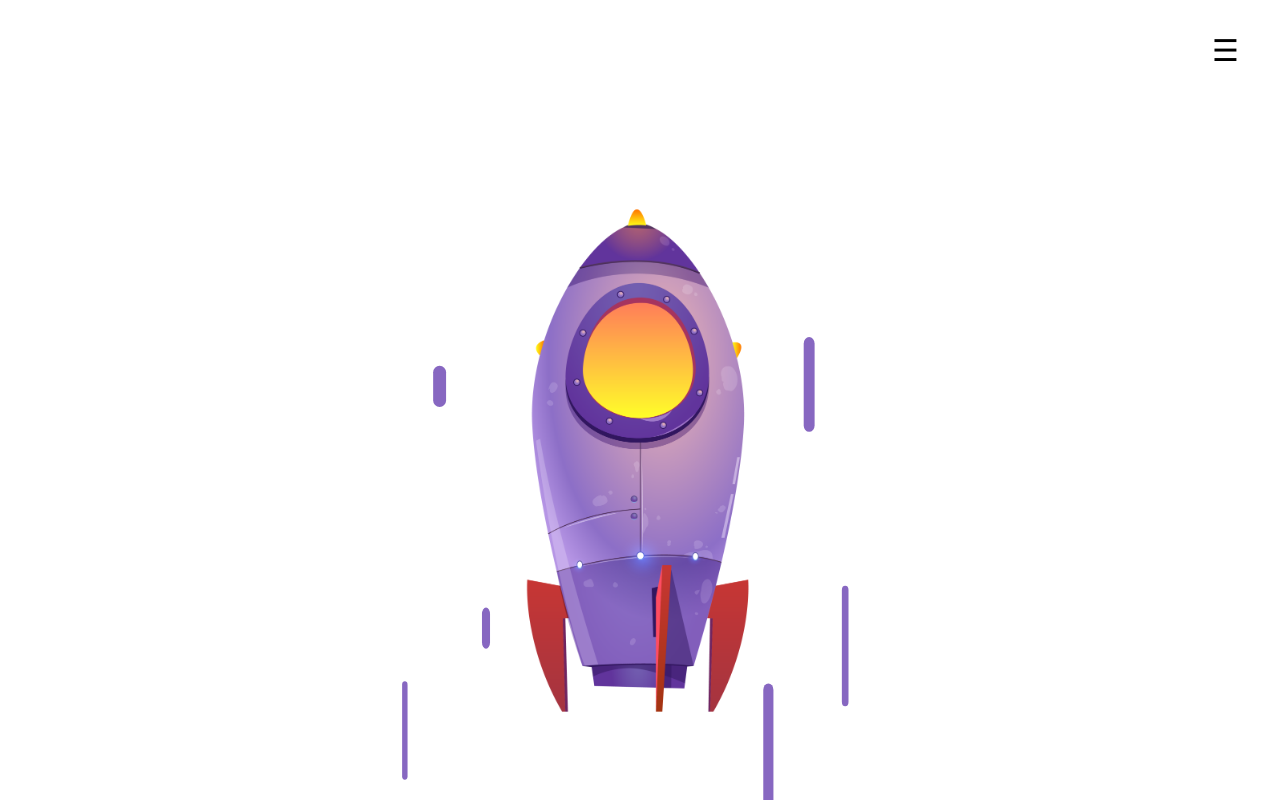
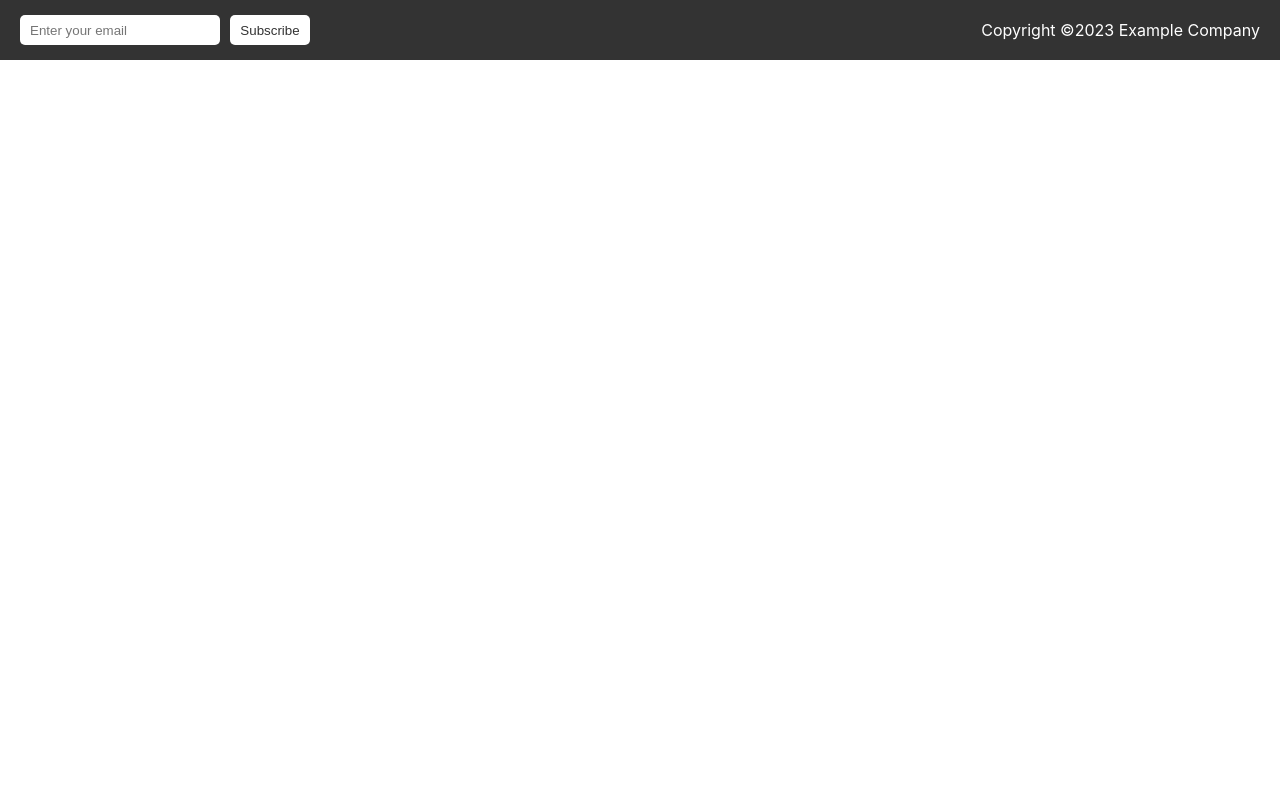
Before and after one commit to shrutilenka/ED-CELL-web, a React (Create React App) app: page / in a window 1280 px wide. Shown: the top 800 px of the page. Built offline with nearby package versions, Linux system fonts and the light colour scheme.

Commit message:
feature-footer

```diff
--- a/src/App.js
+++ b/src/App.js
@@ -1,12 +1,14 @@
 import "./App.css";
-import Landing from "./components/landing/landingPg";
+import Footer from "./components/footer/footer";
+// import Landing from "./components/landing/landingPg";
 // import EventLanding from "./components/events/eventLanding";
 
 function App() {
   return (
     <div className="App">
       {/* <EventLanding /> */}
-      <Landing />
+      {/* <Landing /> */}
+      <Footer />
     </div>
   );
 }
--- /dev/null
+++ b/src/components/footer/footer.js
@@ -0,0 +1,43 @@
+import React, { useState } from "react";
+import "./../../styles/style.css";
+
+const Footer = () => {
+  const [email, setEmail] = useState("");
+
+  const handleSubmit = (event) => {
+    event.preventDefault();
+    console.log(`Submitting email: ${email}`);
+  };
+
+  return (
+    <footer className="footer">
+      <form className="subscribe-form" onSubmit={handleSubmit}>
+        <input
+          type="email"
+          placeholder="Enter your email"
+          value={email}
+          onChange={(e) => setEmail(e.target.value)}
+          required
+        />
+        <button type="submit">Subscribe</button>
+      </form>
+      <div className="social-icons">
+        <a href="/">
+          <i className="fa fa-facebook-square"></i>
+        </a>
+        <a href="/">
+          <i className="fa fa-twitter-square"></i>
+        </a>
+        <a href="/">
+          <i className="fa fa-instagram"></i>
+        </a>
+        <a href="/">
+          <i className="fa fa-linkedin"></i>
+        </a>
+      </div>
+      <p>Copyright ©2023 Example Company</p>
+    </footer>
+  );
+};
+
+export default Footer;
--- a/src/styles/style.css
+++ b/src/styles/style.css
@@ -266,3 +266,51 @@
     background-color: white;
     border: none;
 }
+
+
+/* footer */
+.footer {
+  display: flex;
+  justify-content: space-between;
+  align-items: center;
+  height: 60px;
+  background-color: #333;
+  color: #fff;
+  padding: 0 20px;
+}
+
+.subscribe-form {
+  display: flex;
+  align-items: center;
+}
+
+.subscribe-form input[type="email"] {
+  width: 200px;
+  height: 30px;
+  padding: 0 10px;
+  margin-right: 10px;
+  border-radius: 5px;
+  border: none;
+}
+
+.subscribe-form button[type="submit"] {
+  width: 80px;
+  height: 30px;
+  background-color: #fff;
+  color: #333;
+  border-radius: 5px;
+  border: none;
+  cursor: pointer;
+}
+
+.social-icons {
+  display: flex;
+  align-items: center;
+}
+
+.social-icons a {
+  color: #fff;
+  font-size: 20px;
+  margin-right: 10px;
+  text-decoration: none;
+}
```
